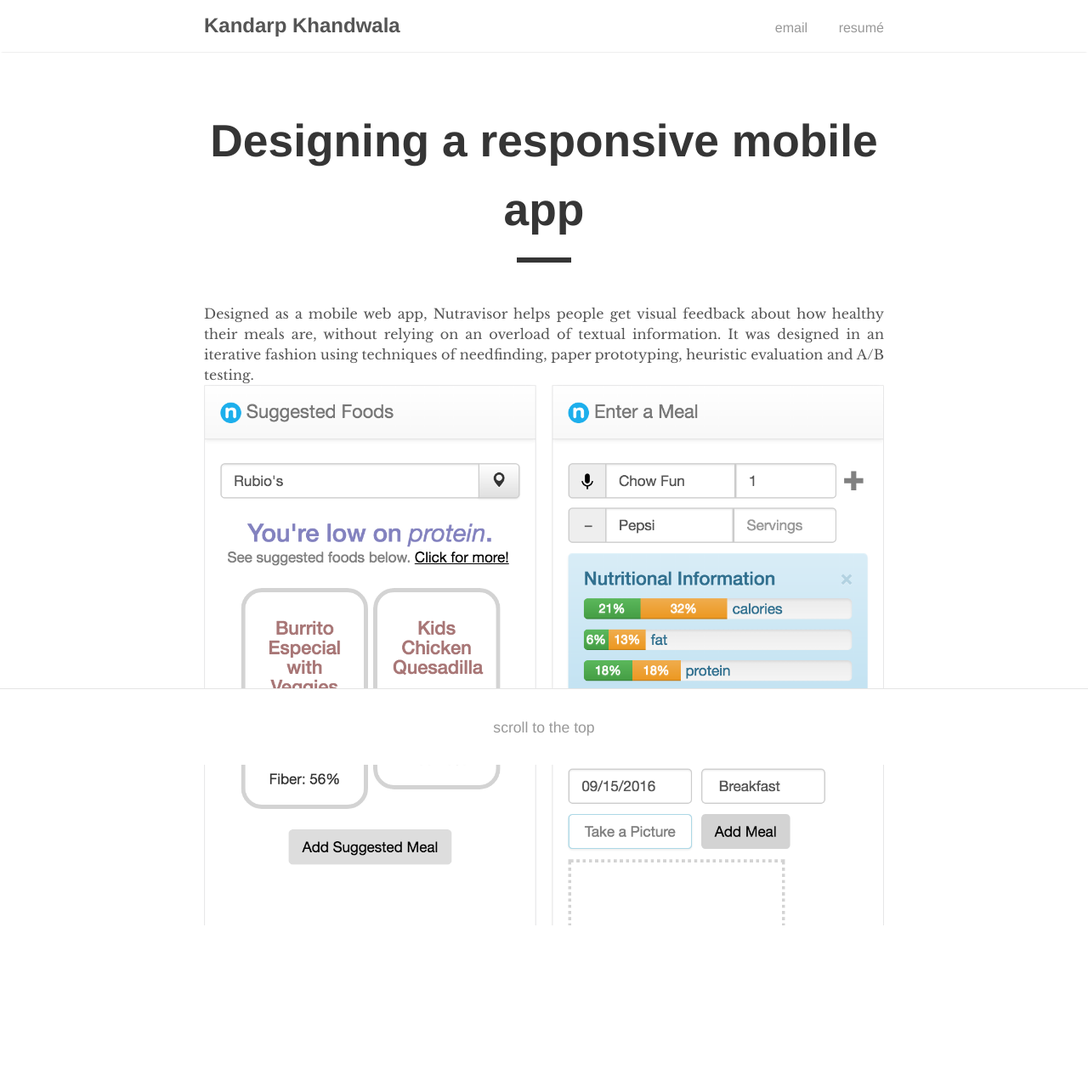
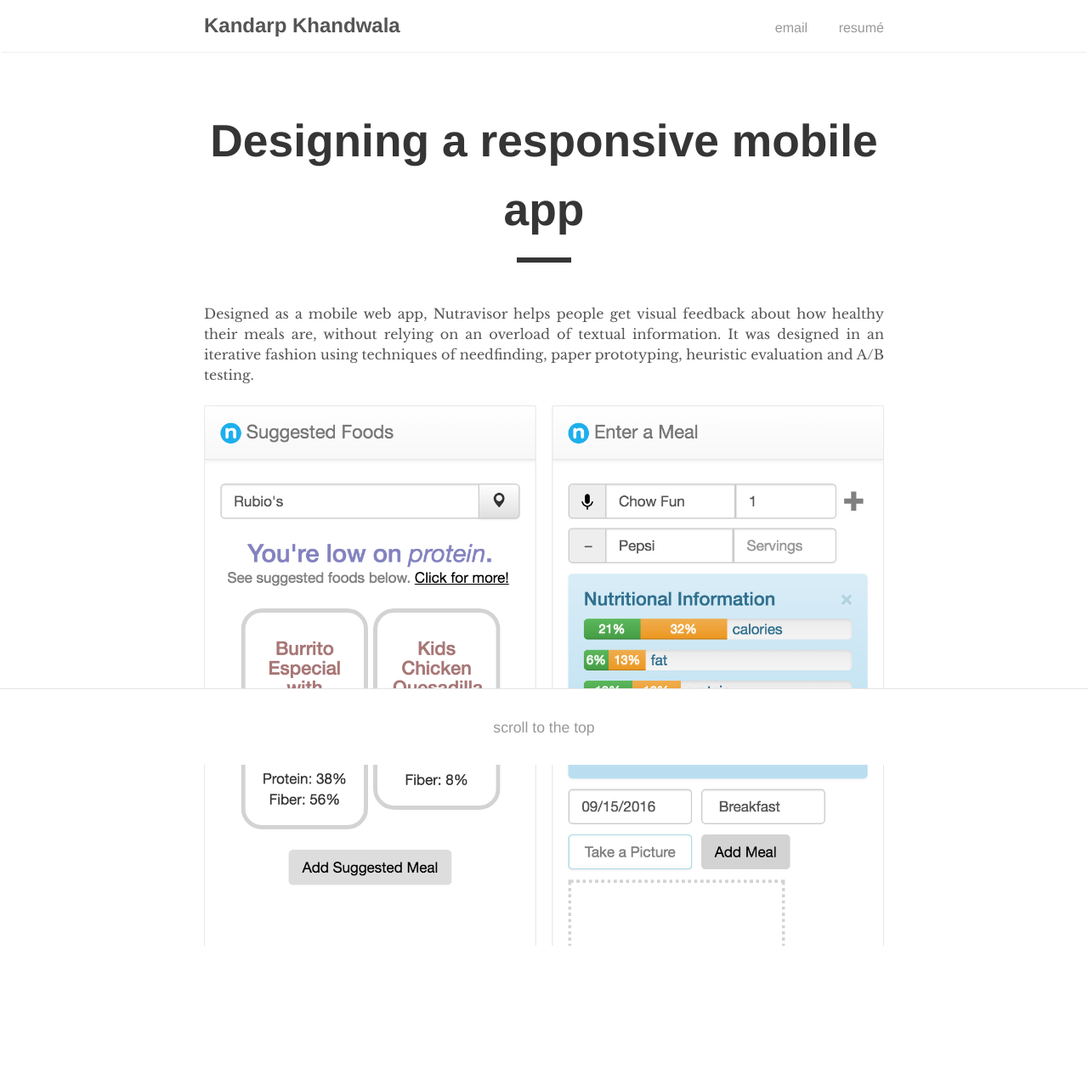
Before and after one commit to kandarpksk/kandarpksk.github.io, a Jekyll site: the page built from _posts/2018-01-27-nutravisor.md, in a window 1280 px wide. Shown: the whole page at 85% size. Built offline with Jekyll 4.4.1, drawn with Linux system fonts in a browser that asks for light colours; before the commit the page ends 1247 px from its top, so only the background shows below that.

Commit message:
Update 2018-01-27-nutravisor.md

```diff
--- a/_posts/2018-01-27-nutravisor.md
+++ b/_posts/2018-01-27-nutravisor.md
@@ -5,5 +5,5 @@
 ---
 
 <!-- elaborate -->
-Designed as a mobile web app, Nutravisor helps people get visual feedback about how healthy their meals are, without relying on an overload of textual information. It was designed in an iterative fashion using techniques of needfinding, paper prototyping, heuristic evaluation and A/B testing. <img src="/assets/applied/combined.png" />
+Designed as a mobile web app, Nutravisor helps people get visual feedback about how healthy their meals are, without relying on an overload of textual information. It was designed in an iterative fashion using techniques of needfinding, paper prototyping, heuristic evaluation and A/B testing.<br/><br/><img src="/assets/applied/combined.png" />
 <!-- *home page* -->
```
